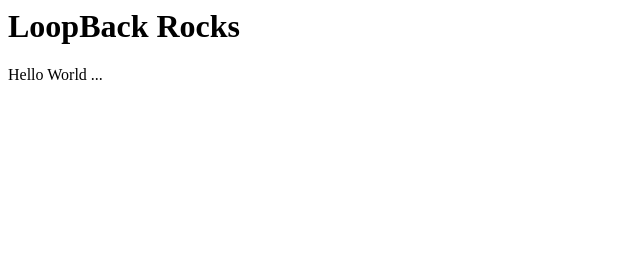
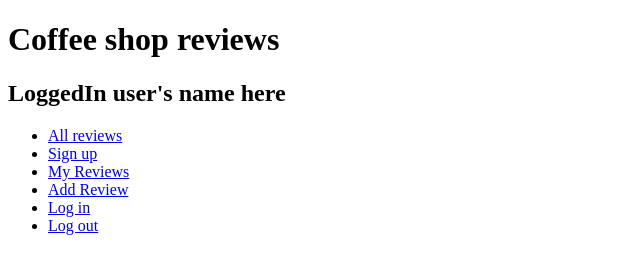
Before and after one commit to abdullah7/coffee-review, a website: page client/index.html in a window 1280 px wide. Shown: the whole page, without its empty margins (0-640 px from the left). Drawn offline with Linux system fonts and the light colour scheme.

```diff
--- a/client/index.html
+++ b/client/index.html
@@ -1,9 +1,36 @@
-<html>
-    <head>
-        <title>LoopBack</title>
-    </head>
-    <body>
-        <h1>LoopBack Rocks</h1>
-        <p>Hello World ...</p>
-    </body>
+<!DOCTYPE html>
+<html lang="en">
+  <head>
+    <meta charset="utf-8">
+    <title>Coffee shop reviews</title>
+  </head>
+  <body>
+    <header>
+      <h1>Coffee shop reviews</h1>
+      <h2>LoggedIn user's name here</h2>
+      <nav>
+        <ul>
+          <li>
+            <a href="#">All reviews</a>
+          </li>
+          <li >
+            <a href="#">Sign up</a>
+          </li>
+          <li >
+            <a href="#">My Reviews</a>
+          </li>
+          <li >
+            <a href="#">Add Review</a>
+          </li>
+          <li >
+            <a href="#">Log in</a>
+          </li>
+          <li >
+            <a href="#">Log out</a>
+          </li>
+        </ul>
+      </nav>
+    </header>
+
+  </body>
 </html>
--- a/common/models/coffee-shop.js
+++ b/common/models/coffee-shop.js
@@ -2,6 +2,7 @@
 
 module.exports = function(CoffeeShop) {
 
+    // Remote method to handle '/status'
     CoffeeShop.status = function (cb) {
         var currentDate = new Date();
         var currentHour = currentDate.getHours();
@@ -33,7 +34,7 @@
         }
     );
 
-    // getName
+    // Remote method to handle '/getname'
     CoffeeShop.getName = function (shopId, cb) {
         CoffeeShop.findById( shopId, function (err, instance) {
             cb(null, instance.name);
```
